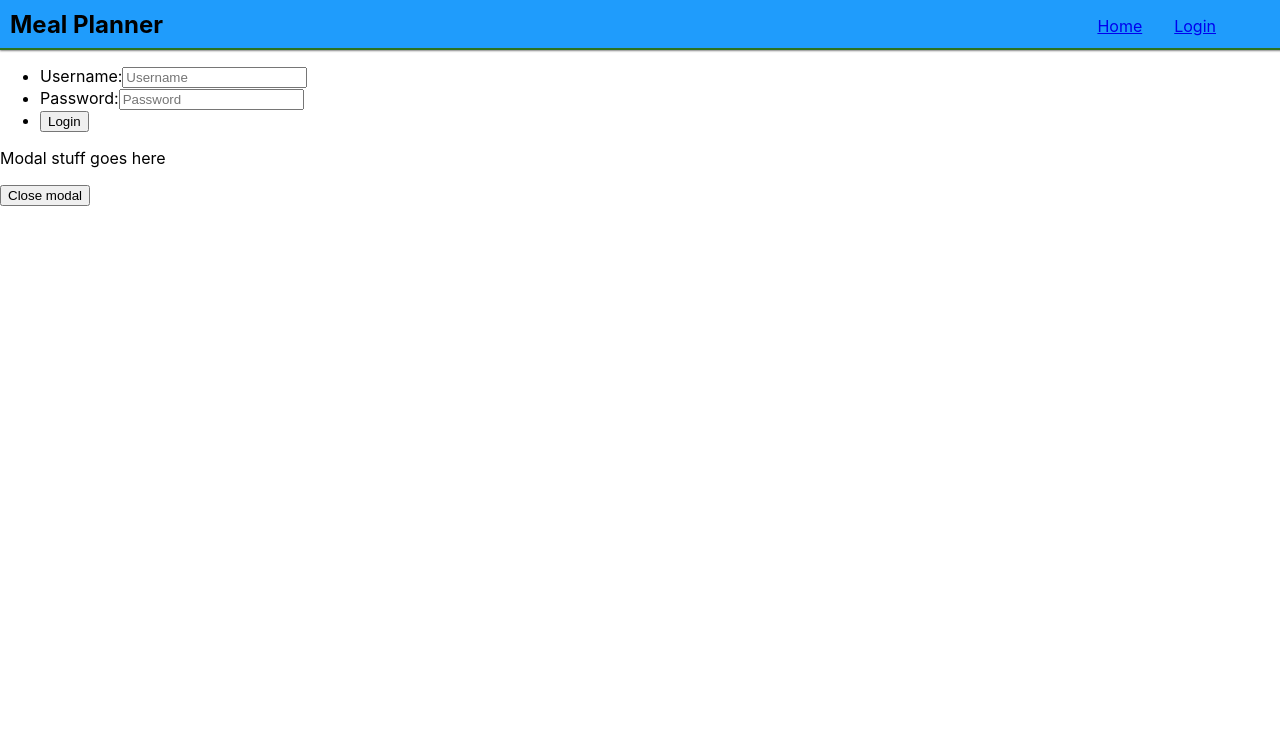
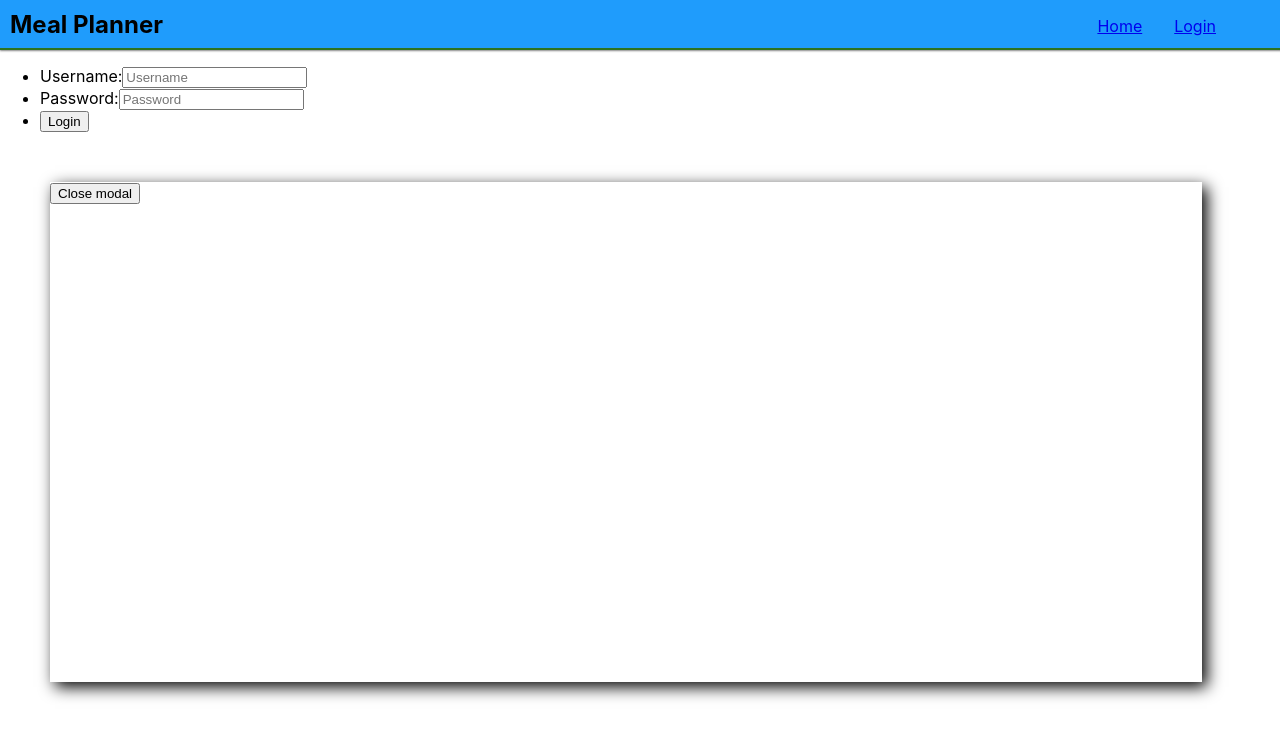
Before and after one commit to Remet0/Meal-Planner, a React (Create React App) app in the folder client/: page /login in a window 1280 px wide. Both pictures are taken after a click on the button "Sign Up". Shown: the top 738 px of the page. Built offline with nearby package versions, Linux system fonts and the light colour scheme.

Commit message:
made simple modal wrapper

```diff
--- a/client/src/Components/CreateUser.jsx
+++ b/client/src/Components/CreateUser.jsx
@@ -1,4 +1,5 @@
 import React, { useState } from 'react';
+import styled from 'styled-components';
 
 const CreateUser = () => {
   const [show, setShow] = useState(false);
@@ -16,10 +17,21 @@ const CreateUser = () => {
 
   return (
     <>
-      <p>Modal stuff goes here</p>
-      <button onClick={handleClose}> Close modal</button>
+      <ModalWrap>
+        <button onClick={handleClose}> Close modal</button>
+      </ModalWrap>
     </>
   );
 };
 
 export default CreateUser;
+
+const ModalWrap = styled.section`
+  margin-top: 50px;
+  margin-left: 50px;
+  height: 500px;
+  width: 90vw;
+  background-color: white;
+  box-shadow: 5px 5px 15px;
+  z-index: 999;
+`;
```
